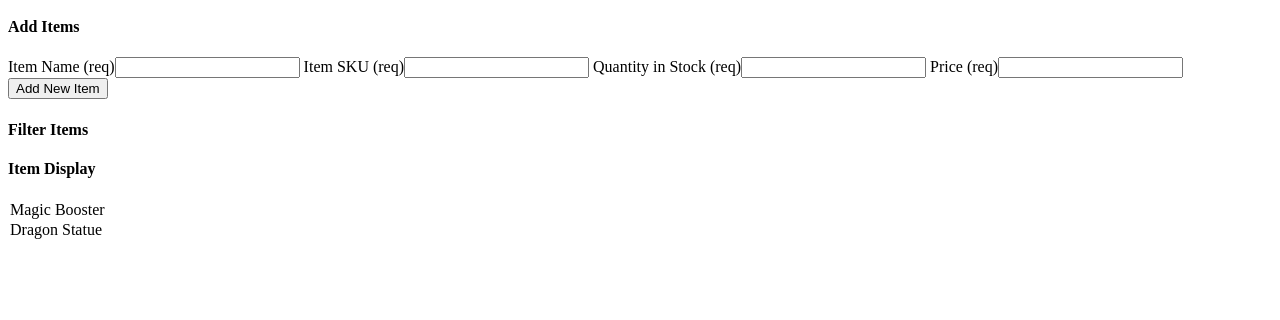
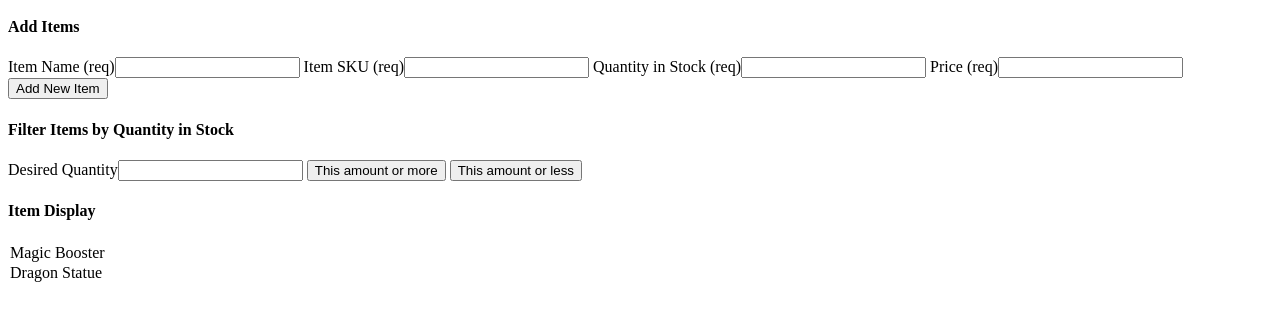
Before and after one commit to towles-osu/DatabaseProjectHobbyShop, a plain HTML site: page items.html in a window 1280 px wide. Shown: the part 50-370 px from the top of the page. Drawn offline with Linux system fonts and the light colour scheme.

Commit message:
updated items templat

```diff
--- a/items.html
+++ b/items.html
@@ -18,8 +18,13 @@
         </div>
 
         <div id="queryArea">
-            <h4>Filter Items</h4>
+            <h4>Filter Items by Quantity in Stock</h4>
+            <form id="filterItems">
+                <label>Desired Quantity<input id="filterQuant" type="number" />
+                <input type="button" id="greaterFilter" value="This amount or more" />
+                <input type="button" id="lessFilter" value="This amount or less" /></label>
 
+            </form>
         </div>
 
         <div id="outputArea">
```
